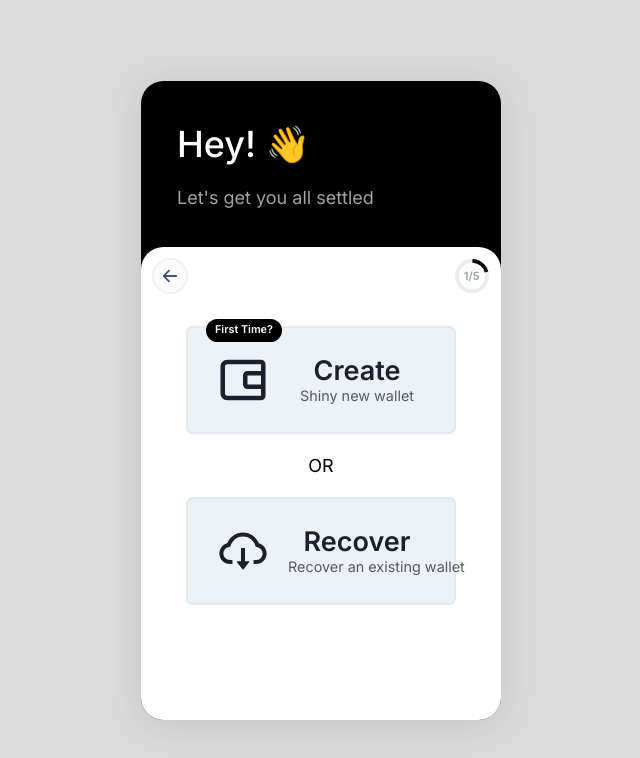
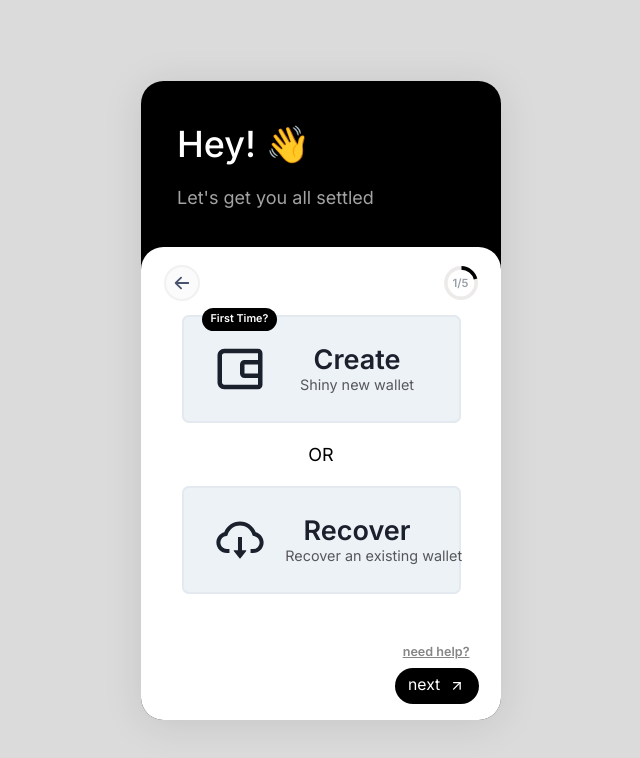
Before and after one commit to dark-circles-2022/panda-wallet, a React (Create React App) app: page / in a window 1280 px wide. Shown: the top 758 px of the page, without its empty margins (319-959 px from the left). Built offline with nearby package versions, Linux system fonts and the light colour scheme.

Commit message:
style: fix layouts

```diff
--- a/src/components/common/BigIconButton.tsx
+++ b/src/components/common/BigIconButton.tsx
@@ -11,7 +11,7 @@ const BigIconButton = ({
   title: string;
   subtext: string;
   isFirstTime: boolean;
-  onClick?: () => void;
+  onClick: () => void;
 }) => {
   return (
     <Flex
@@ -20,15 +20,13 @@ const BigIconButton = ({
       position="relative"
       justify="center"
       align="center"
-      w="80%"
+      w="full"
       h="6rem"
       py="0.75rem"
       px="1rem"
       border="2px solid"
       borderColor={'icon.border.50'}
-      m="1rem auto"
-      // @ts-ignore
-      onClick={() => onClick() && console.log('clicked')}
+      onClick={() => onClick()}
     >
       {isFirstTime && (
         <Text
--- a/src/components/common/Button.tsx
+++ b/src/components/common/Button.tsx
@@ -1,4 +1,5 @@
-import { Button, Icon, Text } from '@chakra-ui/react';
+import { Button, ChakraProps, Icon } from '@chakra-ui/react';
+import { FC } from 'react';
 
 interface Props {
   icon: any;
@@ -7,7 +8,7 @@ interface Props {
   bg: string;
 }
 
-const PrimaryButton = ({ icon, prompt, color, bg }: Props) => {
+const PrimaryButton: FC<ChakraProps & Props> = ({ icon, prompt, color, bg, ...props }) => {
   return (
     <Button
       size={'sm'}
@@ -16,6 +17,8 @@ const PrimaryButton = ({ icon, prompt, color, bg }: Props) => {
       rightIcon={<Icon as={icon} />}
       borderRadius={'full'}
       _hover={{ background: bg }}
+      fontWeight="400"
+      {...props}
     >
       {prompt}
     </Button>
--- a/src/components/common/PasswordInput.tsx
+++ b/src/components/common/PasswordInput.tsx
@@ -37,7 +37,8 @@ const PasswordInput = ({ label }: { label: string }) => {
           _hover={{
             bg: 'input.bg.focus',
           }}
-          placeholder="Enter password"
+          placeholder="&#8226;&#8226;&#8226;&#8226;&#8226;&#8226;&#8226;&#8226;"
+          _placeholder={{ color: 'text.placeholder' }}
           value={value}
           onChange={(e) => setValue(e.target.value)}
           borderRadius={'full'}
--- a/src/index.tsx
+++ b/src/index.tsx
@@ -1,7 +1,7 @@
 import { Box, ChakraProvider, ColorModeScript } from '@chakra-ui/react';
 import * as React from 'react';
 import * as ReactDOM from 'react-dom/client';
-import { RouterProvider, createMemoryRouter, createRoutesFromElements, Route, Routes, Outlet } from 'react-router';
+import { RouterProvider, createMemoryRouter, createRoutesFromElements, Route, Outlet } from 'react-router';
 import Onboard from './screens/Onboard';
 import SetPassword from './screens/SetPassword';
 import WalletName from './screens/WalletName';
@@ -36,6 +36,7 @@ const router = createMemoryRouter(
           element={<AddGuardians />}
         />
       </Route>
+      {/* Recover */}
     </Route>
   ),
   {
@@ -46,6 +47,7 @@ const router = createMemoryRouter(
 
 root.render(
   <React.StrictMode>
+    <ColorModeScript />
     <ChakraProvider theme={theme}>
       <Box
         maxW="20rem"
--- a/src/layout/Onboarding.tsx
+++ b/src/layout/OnboardingLayout.tsx
@@ -1,8 +1,10 @@
 import React from 'react';
-import { Box, CircularProgress, CircularProgressLabel, Flex, Text } from '@chakra-ui/react';
+import { Box, Button, CircularProgress, CircularProgressLabel, Flex, Text } from '@chakra-ui/react';
 import ButtonIcon from '../components/ButtonIcon';
 import { HiArrowLeft } from 'react-icons/hi';
 import { useNavigate } from 'react-router';
+import PrimaryButton from '../components/common/Button';
+import { FiArrowUpRight as Arrow } from 'react-icons/fi';
 
 const OnboardingLayout = ({
   title,
@@ -59,14 +61,16 @@ const OnboardingLayout = ({
         </Text>
       </Box>
 
-      <Box
-        p="0.625rem"
+      <Flex
+        p="1rem 1.25rem"
         pb="0.875rem"
         w="full"
         h="full"
         borderTopRadius={'1.25rem'}
         bgColor={'white'}
         color="black"
+        justifyContent="space-between"
+        flexDir="column"
       >
         <Flex
           justify="space-between"
@@ -109,8 +113,42 @@ const OnboardingLayout = ({
             </CircularProgress>
           )}
         </Flex>
-        {children}
-      </Box>
+
+        <Box px="4">{children}</Box>
+
+        <Flex
+          mt="auto"
+          flexDir="column"
+          w="full"
+        >
+          <Button
+            variant="link"
+            alignSelf="end"
+            textDecor={'underline'}
+            fontSize={'0.7rem'}
+            color="blackAlpha.600"
+            cursor={'pointer'}
+            mr="0.5rem"
+            mb="0.5rem"
+          >
+            need help?
+          </Button>
+
+          <Flex
+            w="full"
+            justifyContent="space-between"
+          >
+            <PrimaryButton
+              justifySelf="end"
+              ml="auto"
+              icon={Arrow as any}
+              prompt={'next'}
+              color={'white'}
+              bg={'black'}
+            />
+          </Flex>
+        </Flex>
+      </Flex>
     </Flex>
   );
 };
--- a/src/screens/AddFunds.tsx
+++ b/src/screens/AddFunds.tsx
@@ -1,4 +1,4 @@
-import OnboardingLayout from '../layout/Onboarding';
+import OnboardingLayout from '../layout/OnboardingLayout';
 import PrimaryButton from '../components/common/Button';
 import { Box, Flex, Input, InputGroup, InputRightAddon, Text } from '@chakra-ui/react';
 import { BiWalletAlt as Wallet } from 'react-icons/bi';
@@ -27,6 +27,7 @@ const AddFunds = () => {
           title="On Ramp"
           subtext="Add using Fiat"
           isFirstTime
+          onClick={() => {}}
         />
         <Text>OR</Text>
         <BigIconButton
@@ -34,6 +35,7 @@ const AddFunds = () => {
           title="Transfer"
           subtext="From existing account"
           isFirstTime={false}
+          onClick={() => {}}
         />
       </Flex>
       <Flex
--- a/src/screens/AddGuardians.tsx
+++ b/src/screens/AddGuardians.tsx
@@ -1,4 +1,4 @@
-import OnboardingLayout from '../layout/Onboarding';
+import OnboardingLayout from '../layout/OnboardingLayout';
 import PrimaryButton from '../components/common/Button';
 import { Box, Flex, Text } from '@chakra-ui/react';
 import { FiArrowUpRight as Arrow } from 'react-icons/fi';
--- a/src/screens/Onboard.tsx
+++ b/src/screens/Onboard.tsx
@@ -1,4 +1,4 @@
-import OnboardingLayout from '../layout/Onboarding';
+import OnboardingLayout from '../layout/OnboardingLayout';
 import PrimaryButton from '../components/common/Button';
 import { Flex, Text } from '@chakra-ui/react';
 import { BiWalletAlt as Wallet } from 'react-icons/bi';
@@ -24,16 +24,15 @@ const Onboard = () => {
         direction={'column'}
         justify="space-around"
         align={'center'}
+        gap="4"
       >
         <BigIconButton
           icon={Wallet as any}
           title="Create"
           subtext="Shiny new wallet"
           isFirstTime
-          // @ts-ignore
           onClick={() => {
             navigate('/create/1');
-            console.log('clicked');
           }}
         />
 
--- a/src/screens/SetPassword.tsx
+++ b/src/screens/SetPassword.tsx
@@ -1,4 +1,4 @@
-import OnboardingLayout from '../layout/Onboarding';
+import OnboardingLayout from '../layout/OnboardingLayout';
 import PasswordInput from '../components/common/PasswordInput';
 import PrimaryButton from '../components/common/Button';
 import { Box, Flex, Text, VStack } from '@chakra-ui/react';
@@ -38,30 +38,6 @@ const SetPassword = () => {
           Passwords <strong>secure</strong> your wallet, they are <strong>unique for each device</strong>.
         </Text>
       </Box>
-      {/* To be link to help */}
-      <Text
-        textDecor={'underline'}
-        fontSize={'0.7rem'}
-        color="blackAlpha.600"
-        position={'absolute'}
-        bottom={'3.75rem'}
-        right={'2rem'}
-        cursor={'pointer'}
-      >
-        need help?
-      </Text>
-      <Flex
-        position={'absolute'}
-        bottom={'1.5rem'}
-        right={'1.5rem'}
-      >
-        <PrimaryButton
-          icon={Arrow as any}
-          prompt={'next'}
-          color={'white'}
-          bg={'black'}
-        />
-      </Flex>
     </OnboardingLayout>
   );
 };
--- a/src/screens/WalletName.tsx
+++ b/src/screens/WalletName.tsx
@@ -1,4 +1,4 @@
-import OnboardingLayout from '../layout/Onboarding';
+import OnboardingLayout from '../layout/OnboardingLayout';
 import PrimaryButton from '../components/common/Button';
 import { Box, Flex, Input, InputGroup, InputRightAddon, Text } from '@chakra-ui/react';
 import { FiArrowUpRight as Arrow } from 'react-icons/fi';
```
